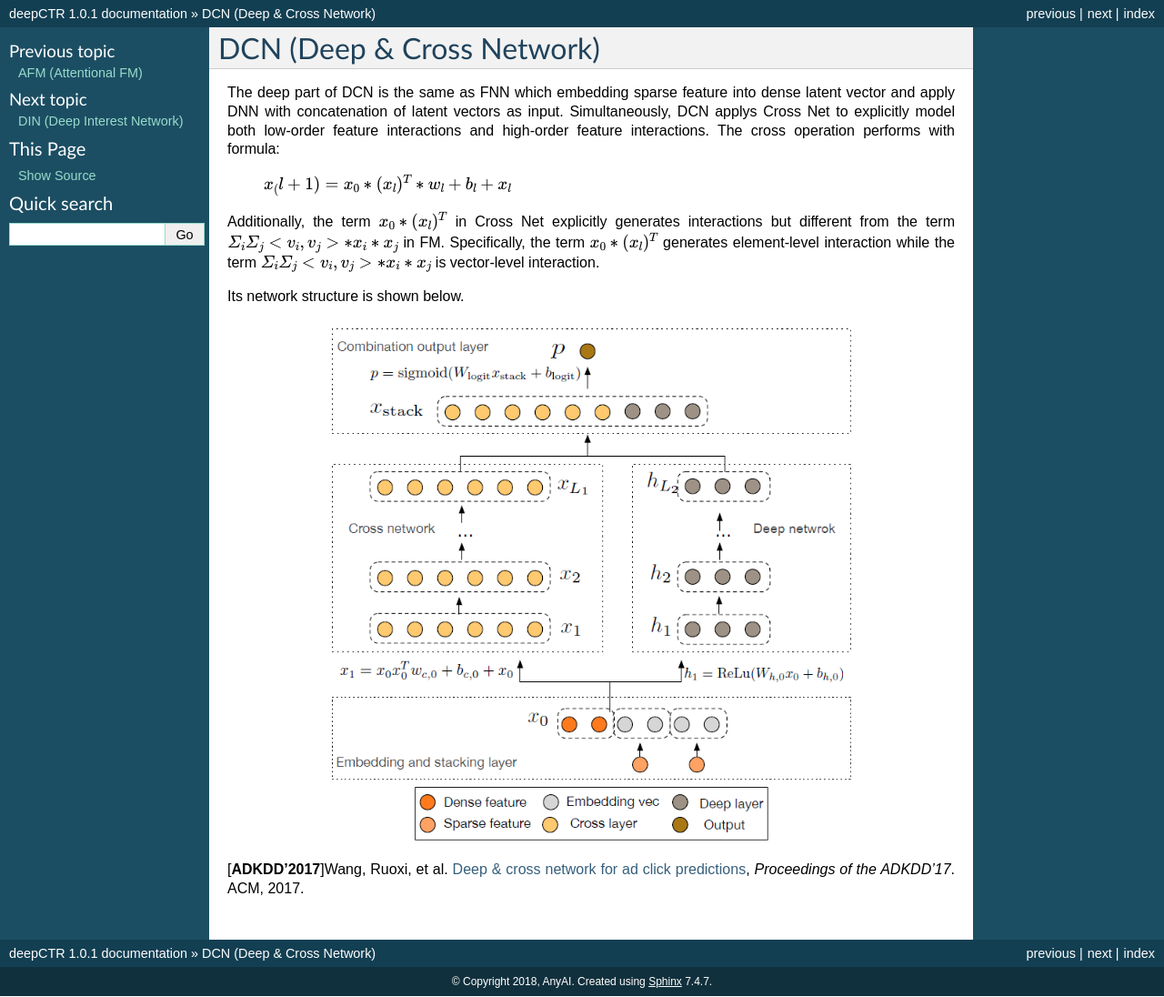
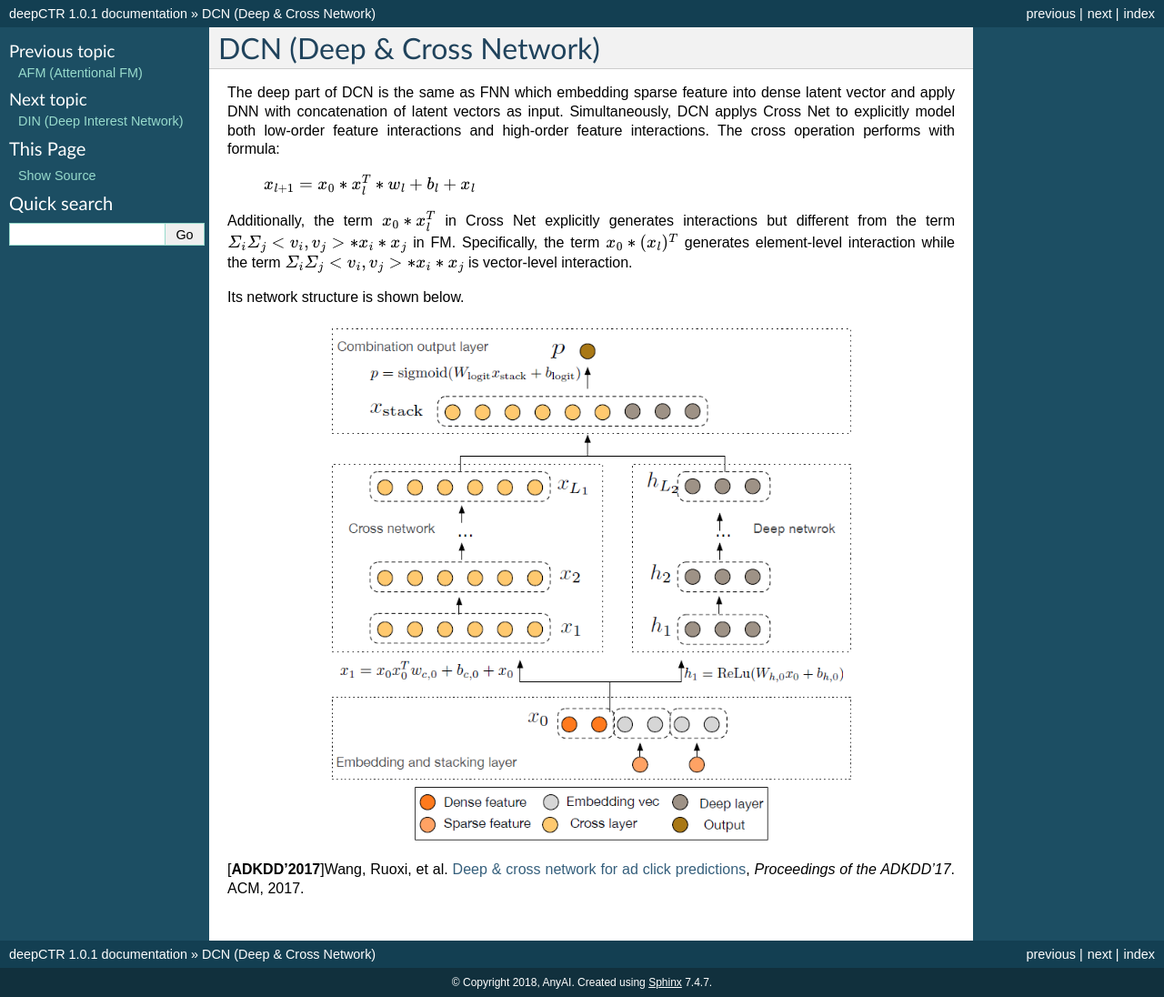
Before and after one commit to anyai/DeepCTR, a Sphinx documentation site: the page built from docs/source/models/DCN.rst, in a window 1280 px wide. Shown: the whole page at 91% size. Built offline with Sphinx 7.4.7, drawn with Linux system fonts in a browser that asks for light colours.

Commit message:
fix formula

```diff
--- a/docs/source/models/AFM.rst
+++ b/docs/source/models/AFM.rst
@@ -10,9 +10,9 @@ The Attention Net is a simple Multi-Layer Perception (MLP) with an element-wise
 product of two latent vectors as input and an attention score as output. There
 is its formula:
 
-  :math:`A_ij^' = h^T * ReLU(W * Prod_(element-wise)(v_i, v_j) * x_i * x_j + b)>`
+  :math:`tmpA_{ij} = h^T * ReLU(W * Prod_(element-wise)(v_i, v_j) * x_i * x_j + b)`
 
-  :math:`{A_ij} = softmax({tmpA_ij})`
+  :math:`{A_{ij}} = softmax({tmpA_{ij}})`
 
 Its network structure is shown below.
 
--- a/docs/source/models/DCN.rst
+++ b/docs/source/models/DCN.rst
@@ -7,9 +7,9 @@ input. Simultaneously, DCN applys Cross Net to explicitly model both low-order
 feature interactions and high-order feature interactions. The cross operation
 performs with formula:
 
-  :math:`x_(l+1) = x_0 * (x_l)^T * w_l + b_l + x_l`
+  :math:`x_{l+1} = x_0 * x_l^T * w_l + b_l + x_l`
 
-Additionally, the term :math:`x_0 * (x_l)^T` in Cross Net explicitly generates
+Additionally, the term :math:`x_0 * x_l^T` in Cross Net explicitly generates
 interactions but different from the term :math:`Σ_iΣ_j<v_i, v_j> * x_i * x_j` in
 FM. Specifically, the term :math:`x_0 * (x_l)^T` generates element-level
 interaction while the term :math:`Σ_iΣ_j<v_i, v_j> * x_i * x_j` is vector-level
--- a/docs/source/models/FFM.rst
+++ b/docs/source/models/FFM.rst
@@ -2,7 +2,7 @@ FFM (Field-aware Factorization Machines)
 ==========================================
 
 **Model Equation**
-  :math:`y(x):= bias + Σ_i(w_i * x_i) + Σ_iΣ_j<V_i[n], V_j[m]> * x_i^(m) * x_j^(n)`
+  :math:`y(x):= bias + Σ_i(w_i * x_i) + Σ_iΣ_j<V_i[n], V_j[m]> * x_i^{(m)} * x_j^{(n)}`
 
 FFM is based on the FM. FFM embeddings each category feature into multiple
 latent vectors (i.e. a latent vector matrix :math:`V_i`) and models those iteraction
```
